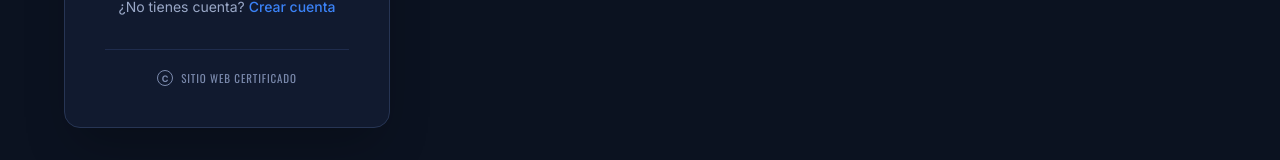
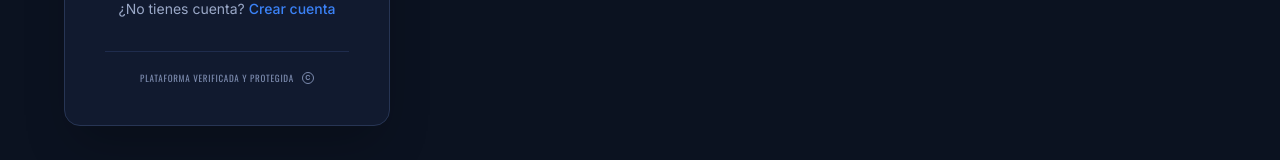
Before and after one commit to toyodionicio353-cpu/sigedual-app, a Next.js app: page /login in a window 1280 px wide. Shown: the part 573-733 px from the top of the page. Built offline with nearby package versions, Linux system fonts and the light colour scheme; no server answers.

Commit message:
Ajustar sello de confianza: texto más profesional y C más pequeña al final

```diff
--- a/app/login/page.tsx
+++ b/app/login/page.tsx
@@ -152,15 +152,15 @@ export default function LoginPage() {
             style={{ borderTop: "1px solid var(--border)" }}
             className="flex items-center justify-center gap-2 mt-8 pt-5"
           >
+            <p style={{ color: "var(--text-muted)" }} className="text-label text-[9px]">
+              Plataforma verificada y protegida
+            </p>
             <div
-              style={{ border: "1.5px solid var(--text-muted)", color: "var(--text-muted)" }}
-              className="w-4 h-4 rounded-full flex items-center justify-center text-[9px] font-bold flex-shrink-0"
+              style={{ border: "1px solid var(--text-muted)", color: "var(--text-muted)" }}
+              className="w-3 h-3 rounded-full flex items-center justify-center text-[7px] font-bold flex-shrink-0"
             >
               C
             </div>
-            <p style={{ color: "var(--text-muted)" }} className="text-label text-[11px]">
-              Sitio web certificado
-            </p>
           </div>
         </div>
       </div>
```
